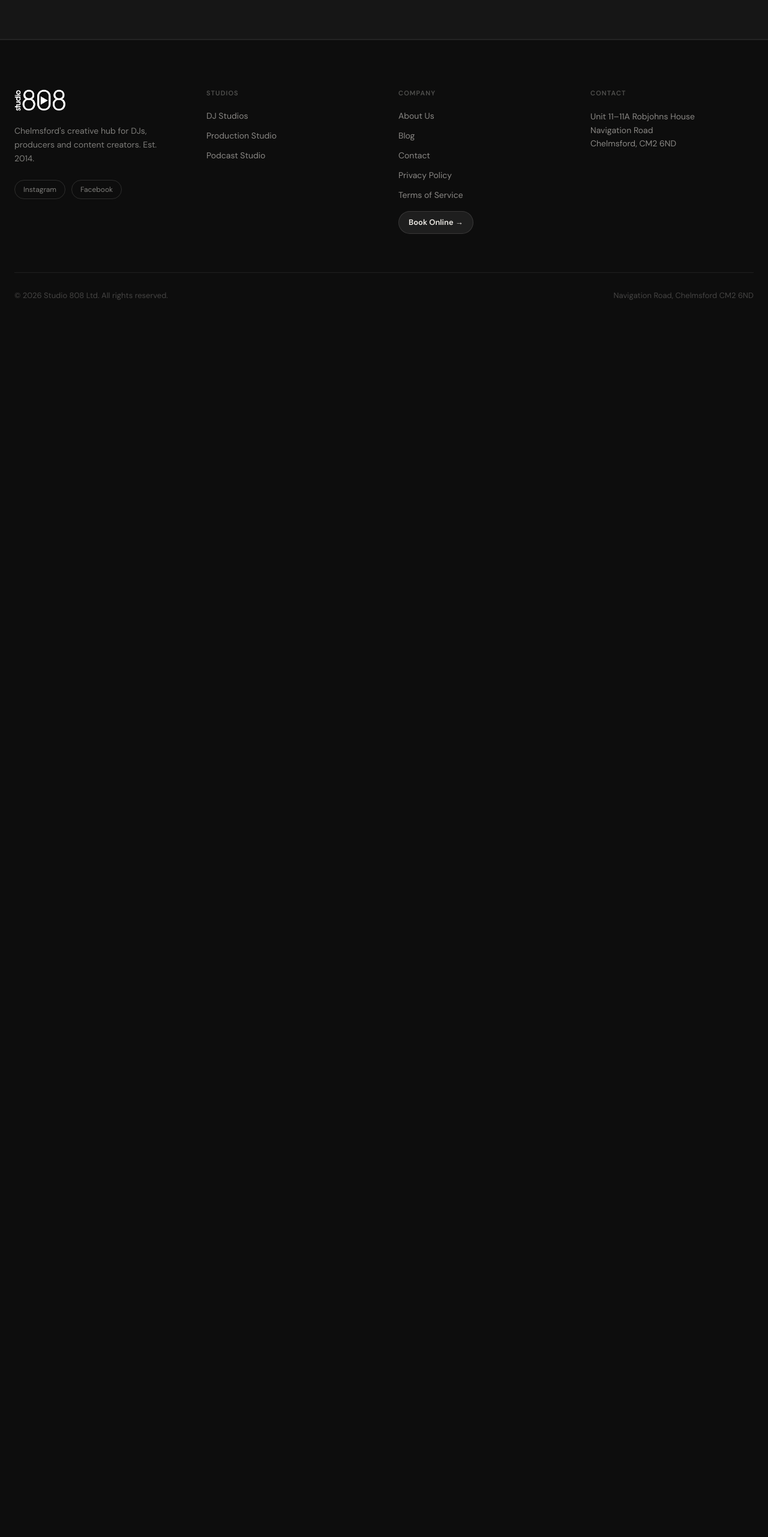
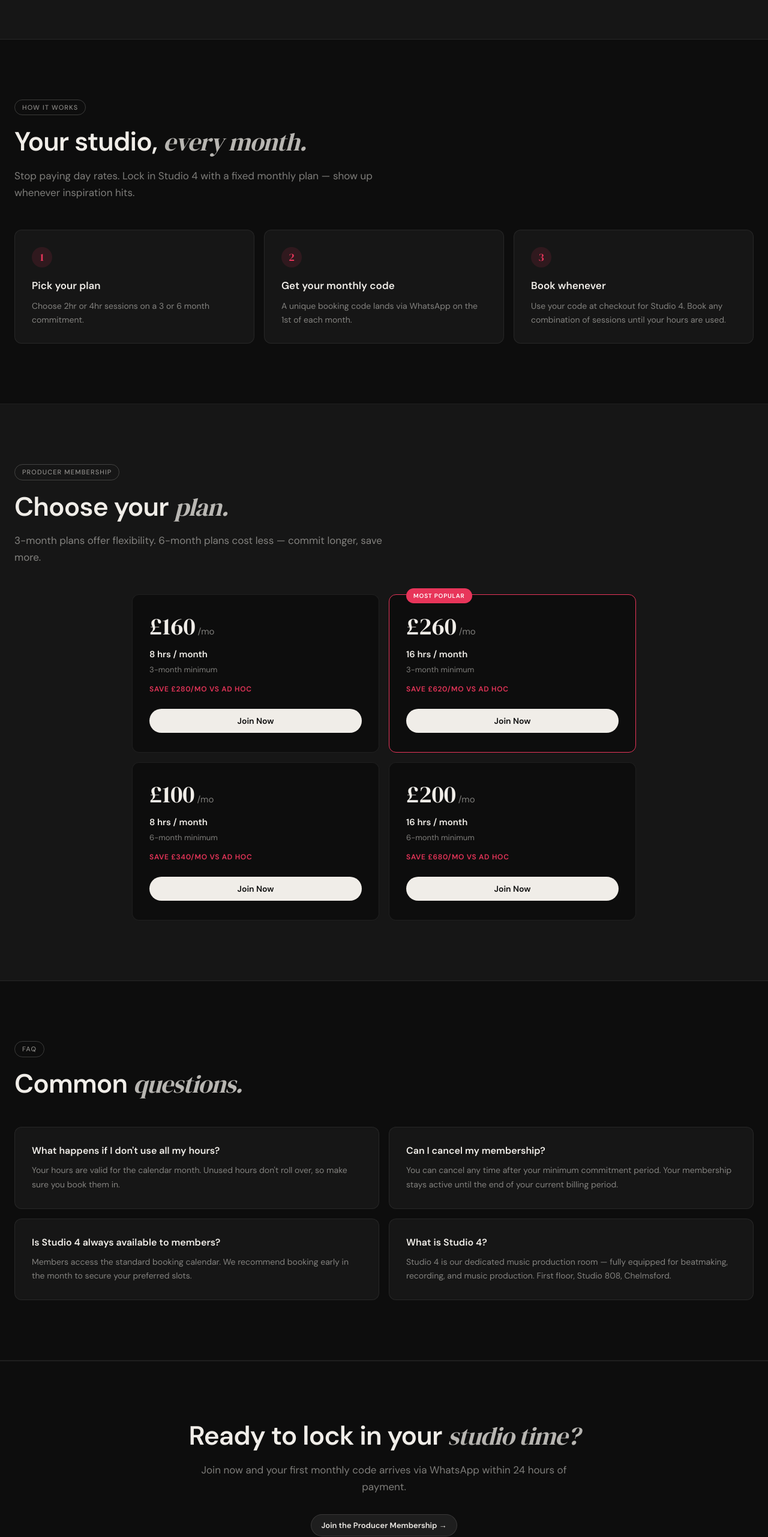
Before and after one commit to pa-tech-labs/studio-808-site, a React (Vite) app: page /main-production-studio in a window 1280 px wide. Shown: the part 1777-4340 px from the top of the page at 60% size. Before the commit the page ends 2319 px from the top, so only its background shows below. Built offline with nearby package versions, Linux system fonts and the light colour scheme; no server answers.

Commit message:
feat(membership): add Producer Membership section to production studio page

```diff
--- a/src/pages/ProductionStudio.tsx
+++ b/src/pages/ProductionStudio.tsx
@@ -181,6 +181,120 @@ export default function ProductionStudio() {
           </div>
         </div>
       </section>
+
+      {/* ───────────── Producer Membership ───────────── */}
+
+      {/* How it works */}
+      <section className="section" style={{ background: BG, borderBottom: `1px solid ${BORDER}` }}>
+        <div style={{ maxWidth: '1240px', margin: '0 auto' }}>
+          <div style={{ marginBottom: '48px', maxWidth: '640px' }}>
+            <span style={sectionLabel}>How It Works</span>
+            <h2 className="mh" style={{ fontSize: 'clamp(28px, 4vw, 44px)', color: TEXT, margin: '0 0 18px', letterSpacing: '-0.02em', lineHeight: 1.1 }}>
+              Your studio, <em>every month.</em>
+            </h2>
+            <p style={{ fontFamily: F_BODY, fontSize: '17px', color: MUTED, margin: 0, lineHeight: 1.65 }}>
+              Stop paying day rates. Lock in Studio 4 with a fixed monthly plan — show up whenever inspiration hits.
+            </p>
+          </div>
+          <div style={{ display: 'grid', gridTemplateColumns: 'repeat(auto-fit, minmax(240px, 1fr))', gap: '16px' }}>
+            {[
+              { n: '1', title: 'Pick your plan', body: 'Choose 2hr or 4hr sessions on a 3 or 6 month commitment.' },
+              { n: '2', title: 'Get your monthly code', body: 'A unique booking code lands via WhatsApp on the 1st of each month.' },
+              { n: '3', title: 'Book whenever', body: 'Use your code at checkout for Studio 4. Book any combination of sessions until your hours are used.' },
+            ].map(step => (
+              <div key={step.n} style={{ background: SURF, border: `1px solid ${BORDER}`, borderRadius: '12px', padding: '28px' }}>
+                <span style={{ display: 'inline-flex', alignItems: 'center', justifyContent: 'center', width: '34px', height: '34px', borderRadius: '999px', background: 'rgba(232,53,90,0.12)', color: ACCENT, fontFamily: '"DM Serif Display", serif', fontSize: '18px', marginBottom: '18px' }}>{step.n}</span>
+                <p style={{ fontFamily: F_BODY, fontSize: '17px', fontWeight: 600, color: TEXT, margin: '0 0 10px' }}>{step.title}</p>
+                <p style={{ fontFamily: F_BODY, fontSize: '14px', color: MUTED, margin: 0, lineHeight: 1.6 }}>{step.body}</p>
+              </div>
+            ))}
+          </div>
+        </div>
+      </section>
+
+      {/* Membership plans */}
+      <section className="section" style={{ background: SURF, borderBottom: `1px solid ${BORDER}` }}>
+        <div style={{ maxWidth: '1240px', margin: '0 auto' }}>
+          <div style={{ marginBottom: '48px', maxWidth: '640px' }}>
+            <span style={sectionLabel}>Producer Membership</span>
+            <h2 className="mh" style={{ fontSize: 'clamp(28px, 4vw, 44px)', color: TEXT, margin: '0 0 18px', letterSpacing: '-0.02em', lineHeight: 1.1 }}>
+              Choose your <em>plan.</em>
+            </h2>
+            <p style={{ fontFamily: F_BODY, fontSize: '17px', color: MUTED, margin: 0, lineHeight: 1.65 }}>
+              3-month plans offer flexibility. 6-month plans cost less — commit longer, save more.
+            </p>
+          </div>
+          <div style={{ maxWidth: '840px', margin: '0 auto', display: 'grid', gridTemplateColumns: 'repeat(auto-fit, minmax(300px, 1fr))', gap: '16px' }}>
+            {[
+              { price: '£160', hrs: '8 hrs / month',  term: '3-month minimum', save: 'Save £280/mo vs ad hoc', popular: false },
+              { price: '£260', hrs: '16 hrs / month', term: '3-month minimum', save: 'Save £620/mo vs ad hoc', popular: true  },
+              { price: '£100', hrs: '8 hrs / month',  term: '6-month minimum', save: 'Save £340/mo vs ad hoc', popular: false },
+              { price: '£200', hrs: '16 hrs / month', term: '6-month minimum', save: 'Save £680/mo vs ad hoc', popular: false },
+            ].map(plan => (
+              <div key={plan.price + plan.term} style={{ position: 'relative', background: BG, border: `1px solid ${plan.popular ? ACCENT : BORDER}`, borderRadius: '12px', padding: '32px 28px', display: 'flex', flexDirection: 'column' }}>
+                {plan.popular && (
+                  <span style={{ position: 'absolute', top: '-11px', left: '28px', background: ACCENT, color: '#fff', fontFamily: F_BODY, fontSize: '10px', fontWeight: 700, letterSpacing: '0.08em', textTransform: 'uppercase', borderRadius: '999px', padding: '5px 12px' }}>Most popular</span>
+                )}
+                <p style={{ fontFamily: '"DM Serif Display", serif', fontSize: '40px', color: TEXT, margin: 0, fontWeight: 400, lineHeight: 1 }}>
+                  {plan.price}<span style={{ fontFamily: F_BODY, fontSize: '15px', color: MUTED, fontWeight: 400 }}> /mo</span>
+                </p>
+                <p style={{ fontFamily: F_BODY, fontSize: '15px', fontWeight: 600, color: TEXT, margin: '16px 0 4px' }}>{plan.hrs}</p>
+                <p style={{ fontFamily: F_BODY, fontSize: '13px', color: MUTED, margin: '0 0 14px' }}>{plan.term}</p>
+                <p style={{ fontFamily: F_BODY, fontSize: '12px', fontWeight: 600, color: ACCENT, textTransform: 'uppercase', letterSpacing: '0.06em', margin: '0 0 24px' }}>{plan.save}</p>
+                <a href="https://book.studio-808.com/membership"
+                  style={{ ...btnPrimary, marginTop: 'auto', textAlign: 'center' }}
+                  onMouseEnter={e => (e.currentTarget.style.opacity = '0.88')}
+                  onMouseLeave={e => (e.currentTarget.style.opacity = '1')}
+                >
+                  Join Now
+                </a>
+              </div>
+            ))}
+          </div>
+        </div>
+      </section>
+
+      {/* FAQ */}
+      <section className="section" style={{ background: BG, borderBottom: `1px solid ${BORDER}` }}>
+        <div style={{ maxWidth: '1240px', margin: '0 auto' }}>
+          <div style={{ marginBottom: '48px' }}>
+            <span style={sectionLabel}>FAQ</span>
+            <h2 className="mh" style={{ fontSize: 'clamp(28px, 4vw, 44px)', color: TEXT, margin: 0, letterSpacing: '-0.02em', lineHeight: 1.1 }}>
+              Common <em>questions.</em>
+            </h2>
+          </div>
+          <div style={{ display: 'grid', gridTemplateColumns: 'repeat(auto-fit, minmax(440px, 1fr))', gap: '16px' }}>
+            {[
+              { q: "What happens if I don't use all my hours?", a: "Your hours are valid for the calendar month. Unused hours don't roll over, so make sure you book them in." },
+              { q: 'Can I cancel my membership?', a: 'You can cancel any time after your minimum commitment period. Your membership stays active until the end of your current billing period.' },
+              { q: 'Is Studio 4 always available to members?', a: 'Members access the standard booking calendar. We recommend booking early in the month to secure your preferred slots.' },
+              { q: 'What is Studio 4?', a: 'Studio 4 is our dedicated music production room — fully equipped for beatmaking, recording, and music production. First floor, Studio 808, Chelmsford.' },
+            ].map(item => (
+              <div key={item.q} style={{ background: SURF, border: `1px solid ${BORDER}`, borderRadius: '12px', padding: '28px' }}>
+                <p style={{ fontFamily: F_BODY, fontSize: '16px', fontWeight: 600, color: TEXT, margin: '0 0 10px', lineHeight: 1.4 }}>{item.q}</p>
+                <p style={{ fontFamily: F_BODY, fontSize: '14px', color: MUTED, margin: 0, lineHeight: 1.65 }}>{item.a}</p>
+              </div>
+            ))}
+          </div>
+        </div>
+      </section>
+
+      {/* Final CTA banner */}
+      <section style={{ background: BG, borderTop: `1px solid ${BORDER}`, padding: '100px 24px', textAlign: 'center' }}>
+        <div style={{ maxWidth: '680px', margin: '0 auto' }}>
+          <h2 className="mh" style={{ fontSize: 'clamp(28px, 4vw, 44px)', color: TEXT, margin: '0 0 18px', letterSpacing: '-0.02em', lineHeight: 1.1 }}>
+            Ready to lock in your <em>studio time?</em>
+          </h2>
+          <p style={{ fontFamily: F_BODY, fontSize: '17px', color: MUTED, margin: '0 0 32px', lineHeight: 1.65 }}>
+            Join now and your first monthly code arrives via WhatsApp within 24 hours of payment.
+          </p>
+          <a href="https://book.studio-808.com/membership"
+            style={{ display: 'inline-block', fontFamily: F_BODY, fontSize: '13px', fontWeight: 600, color: TEXT, textDecoration: 'none', background: 'rgba(240,237,232,0.08)', border: '1px solid rgba(240,237,232,0.12)', borderRadius: '999px', padding: '8px 16px' }}
+          >
+            Join the Producer Membership →
+          </a>
+        </div>
+      </section>
     </>
   )
 }
```
